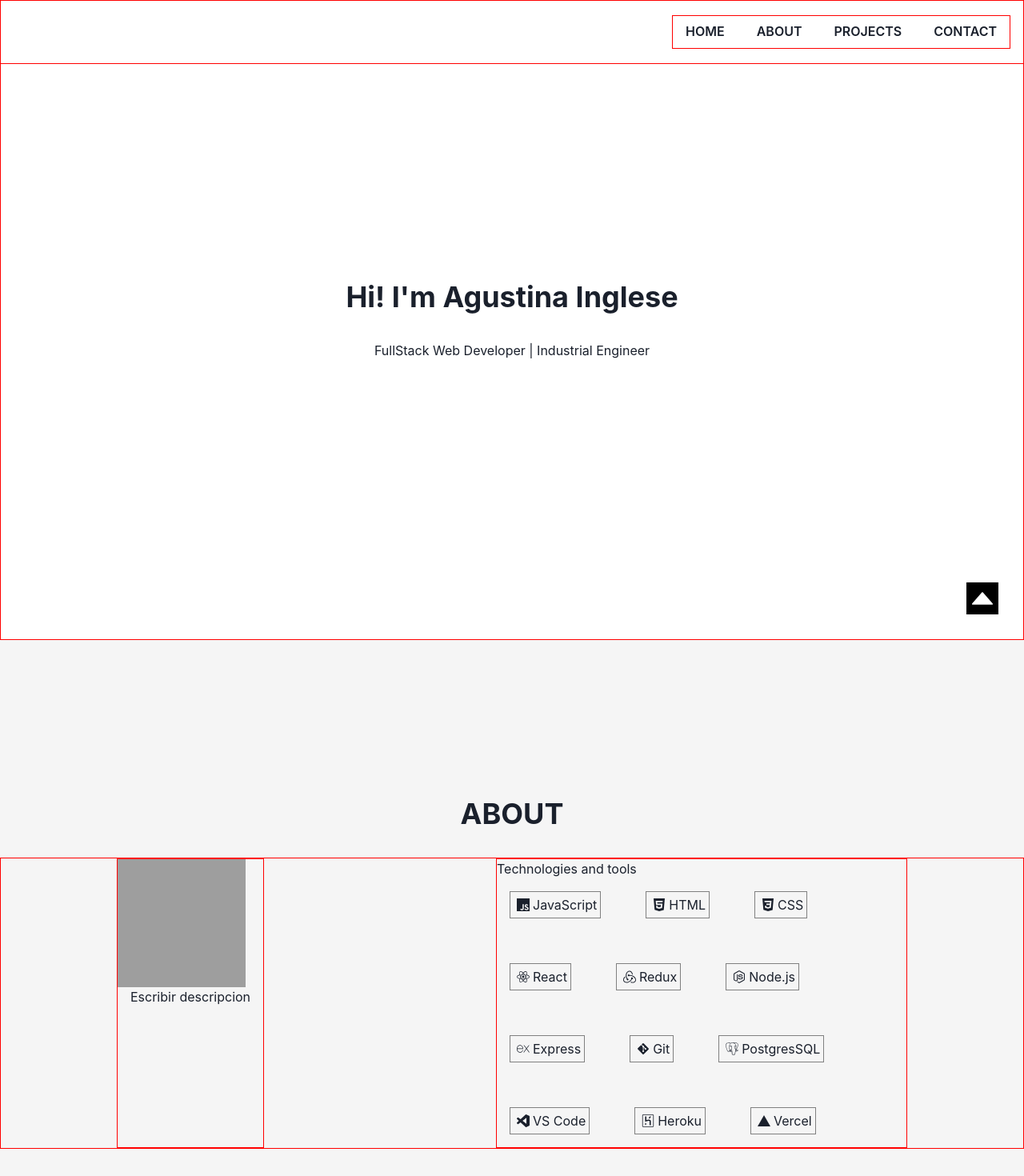
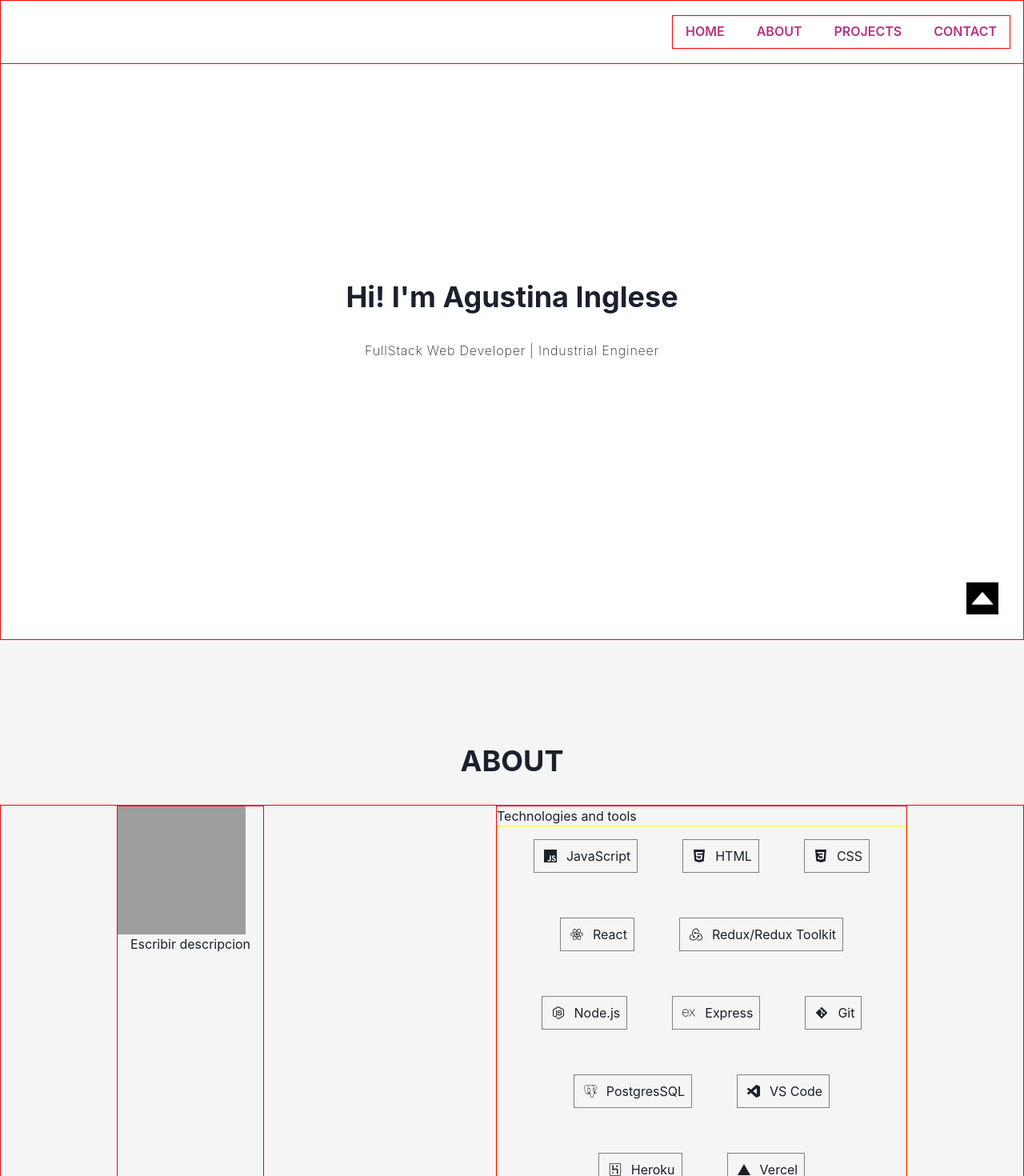
Before and after one commit to agusinglese/Portfolio, a React (Create React App) app: page / in a window 1280 px wide. Shown: the top 1470 px of the page at 80% size. Built offline with nearby package versions, Linux system fonts and the light colour scheme; grey boxes are pictures that could not be loaded.

Commit message:
styles components

```diff
--- a/src/components/About.jsx
+++ b/src/components/About.jsx
@@ -51,44 +51,58 @@ function About() {
               <Text>Escribir descripcion</Text>
             </Container>
           </Box>
-          <Box border="1px solid red">
+          <Box border="1px solid red" colorScheme="pink">
             <Text>Technologies and tools</Text>
-            <Wrap w={{ lg: "40vw", xl: "40vw" }} spacing={6}>
+            <Wrap
+              border="1px solid yellow"
+              w={{ lg: "40vw", xl: "40vw" }}
+              align={"center"}
+              justify="center"
+              spacing={6}
+            >
               <WrapItem border="1px solid gray" p={1} m={"1rem"}>
-                <Icon as={SiJavascript} h={4} w={4} m={1} /> JavaScript
+                <Icon as={SiJavascript} h={4} w={4} m={2} />{" "}
+                <Text m={1}>JavaScript</Text>
               </WrapItem>
               <WrapItem border="1px solid gray" p={1} m={"1rem"}>
-                <Icon as={SiHtml5} h={4} w={4} m={1} /> HTML
+                <Icon as={SiHtml5} h={4} w={4} m={2} /> <Text m={1}>HTML</Text>
               </WrapItem>
               <WrapItem border="1px solid gray" p={1} m={"1rem"}>
-                <Icon as={SiCss3} h={4} w={4} m={1} /> CSS
+                <Icon as={SiCss3} h={4} w={4} m={2} /> <Text m={1}>CSS</Text>
               </WrapItem>
               <WrapItem border="1px solid gray" p={1} m={"1rem"}>
-                <Icon as={FaReact} h={4} w={4} m={1} /> React
+                <Icon as={FaReact} h={4} w={4} m={2} /> <Text m={1}>React</Text>
               </WrapItem>
               <WrapItem border="1px solid gray" p={1} m={"1rem"}>
-                <Icon as={SiRedux} h={4} w={4} m={1} /> Redux
+                <Icon as={SiRedux} h={4} w={4} m={2} />{" "}
+                <Text m={1}>Redux/Redux Toolkit</Text>
               </WrapItem>
               <WrapItem border="1px solid gray" p={1} m={"1rem"}>
-                <Icon as={FaNodeJs} h={4} w={4} m={1} /> Node.js
+                <Icon as={FaNodeJs} h={4} w={4} m={2} />{" "}
+                <Text m={1}>Node.js</Text>
               </WrapItem>
               <WrapItem border="1px solid gray" p={1} m="1rem">
-                <Icon as={SiExpress} h={4} w={4} m={1} /> Express
+                <Icon as={SiExpress} h={4} w={4} m={2} />{" "}
+                <Text m={1}>Express</Text>
               </WrapItem>
               <WrapItem border="1px solid gray" p={1} m="1rem">
-                <Icon as={FaGitAlt} h={4} w={4} m={1} /> Git
+                <Icon as={FaGitAlt} h={4} w={4} m={2} /> <Text m={1}>Git</Text>
               </WrapItem>
               <WrapItem border="1px solid gray" p={1} m="1rem">
-                <Icon as={SiPostgresql} h={4} w={4} m={1} /> PostgresSQL
+                <Icon as={SiPostgresql} h={4} w={4} m={2} />{" "}
+                <Text m={1}>PostgresSQL</Text>
               </WrapItem>
               <WrapItem border="1px solid gray" p={1} m="1rem">
-                <Icon as={SiVisualstudiocode} h={4} w={4} m={1} /> VS Code
+                <Icon as={SiVisualstudiocode} h={4} w={4} m={2} />{" "}
+                <Text m={1}>VS Code</Text>
               </WrapItem>
               <WrapItem border="1px solid gray" p={1} m="1rem">
-                <Icon as={SiHeroku} h={4} w={4} m={1} /> Heroku
+                <Icon as={SiHeroku} h={4} w={4} m={2} />{" "}
+                <Text m={1}>Heroku</Text>
               </WrapItem>
               <WrapItem border="1px solid gray" p={1} m="1rem">
-                <Icon as={SiVercel} h={4} w={4} m={1} /> Vercel
+                <Icon as={SiVercel} h={4} w={4} m={2} />{" "}
+                <Text m={1}>Vercel</Text>
               </WrapItem>
             </Wrap>
           </Box>
--- a/src/components/Contact.jsx
+++ b/src/components/Contact.jsx
@@ -53,6 +53,7 @@ function Contact() {
           <form ref={form} onSubmit={sendEmail} name="form">
             <FormControl isRequired>
               <Input
+                colorScheme={"pink"}
                 name="name"
                 type="text"
                 placeholder="Your name"
@@ -102,8 +103,7 @@ function Contact() {
                 m={2}
                 isLoading={sending}
                 loadingText="Loading"
-                colorScheme="teal"
-                variant="outline"
+                colorScheme="pink"
                 spinnerPlacement="start"
                 value="Send"
                 type="submit"
--- a/src/components/Home.jsx
+++ b/src/components/Home.jsx
@@ -14,7 +14,12 @@ function Home() {
             Hi! I'm Agustina Inglese
           </Heading>
 
-          <Text textAlign={"center"} m="1rem">
+          <Text
+            textAlign={"center"}
+            m="1rem"
+            fontWeight={"thin"}
+            letterSpacing="wider"
+          >
             FullStack Web Developer | Industrial Engineer
           </Text>
         </Box>
--- a/src/components/NavBar.jsx
+++ b/src/components/NavBar.jsx
@@ -15,17 +15,29 @@ function NavBar() {
         border={"1px solid red"}
       >
         <ButtonGroup border={"1px solid red"} mr="1rem">
-          <Link href="#home">
-            <Button variant="ghost">HOME</Button>
+          <Link href="#home" textDecoration={"none"}>
+            <Button colorScheme={"pink"} variant="ghost">
+              HOME
+            </Button>
           </Link>
-          <Link href="#about">
-            <Button variant="ghost">ABOUT</Button>
+          <Link href="#about" textDecoration={"none"}>
+            <Button
+              textDecorationLine={"none"}
+              colorScheme={"pink"}
+              variant="ghost"
+            >
+              ABOUT
+            </Button>
           </Link>
-          <Link href="#projects">
-            <Button variant="ghost">PROJECTS</Button>
+          <Link href="#projects" textDecoration={"none"}>
+            <Button colorScheme={"pink"} variant="ghost">
+              PROJECTS
+            </Button>
           </Link>
-          <Link href="#contact">
-            <Button variant="ghost">CONTACT</Button>
+          <Link href="#contact" textDecoration={"none"}>
+            <Button colorScheme={"pink"} variant="ghost">
+              CONTACT
+            </Button>
           </Link>
         </ButtonGroup>
       </Box>
--- a/src/components/Projects.jsx
+++ b/src/components/Projects.jsx
@@ -70,18 +70,24 @@ function Projects() {
 
                     sx={innerBoxStyles}
                   >
-                    <Heading as="h6">{e.name}</Heading>
-                    <Text>{e.primaryTec.join(" / ")}</Text>
+                    <Heading colorScheme="pink" as="h6" fontSize="4xl">
+                      {e.name.toUpperCase()}
+                    </Heading>
+                    <Text colorScheme="pink" mb="4rem" fontWeight={"thin"}>
+                      {e.primaryTec.join(" / ")}
+                    </Text>
                     <Button
-                      bgColor={"black"}
                       onClick={() => searchProject(e.id)}
-                      color="white"
+                      colorScheme="pink"
+                      variant="outline"
+                      letterSpacing={"wider"}
+                      borderRadius="0"
+                      fontWeight={"thin"}
                     >
                       Read More
                     </Button>
                   </Box>
                 </Box>
-                <Text>{e.name}</Text>
               </Box>
             </WrapItem>
           ))}
```
